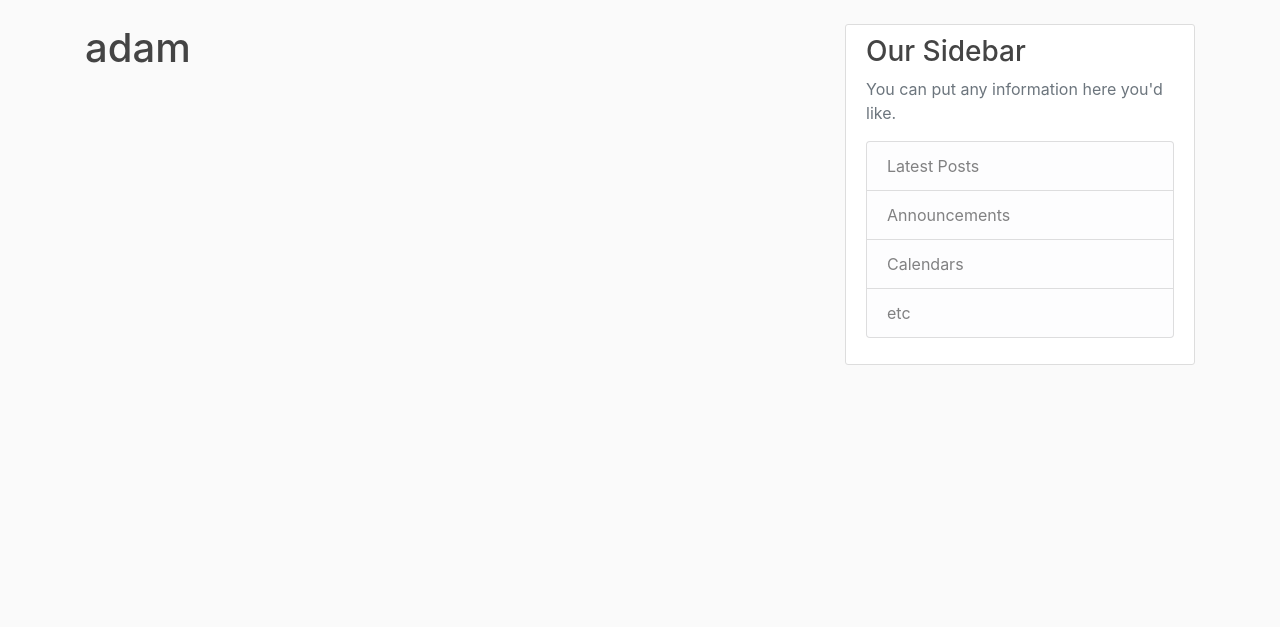
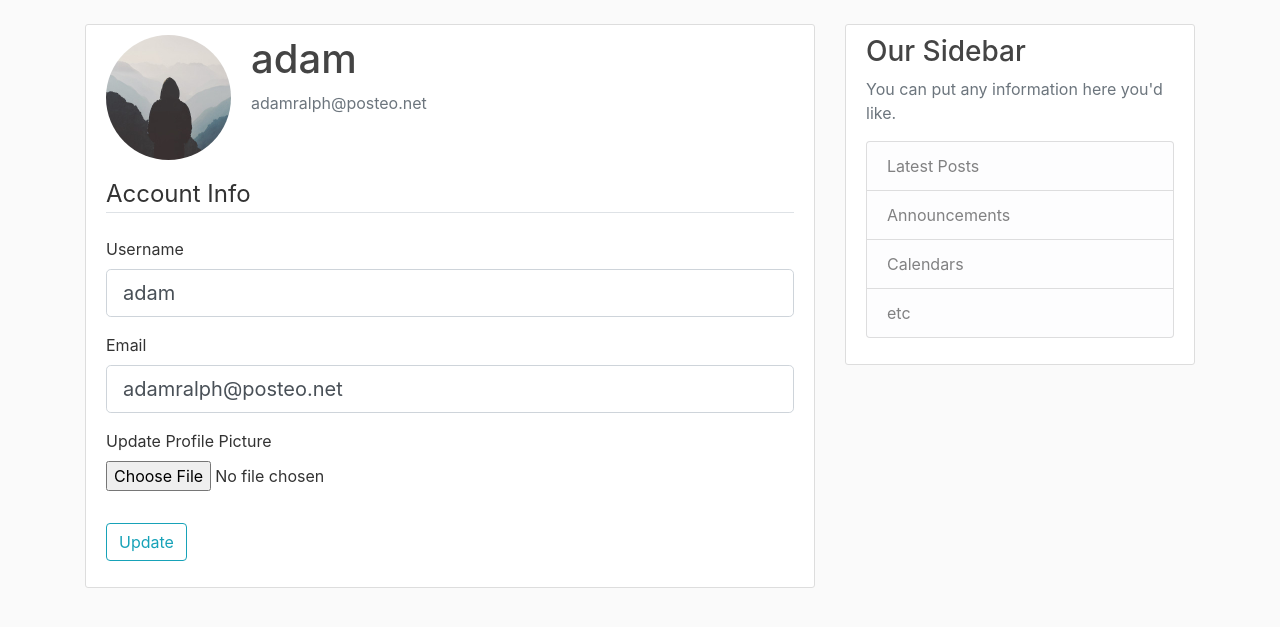
Before and after one commit to adamjralph/flaskblog, a Flask app: page /account in a window 1280 px wide. Shown: the part 56-683 px from the top of the page. Run offline with Flask 2, Linux system fonts and the light colour scheme; a user stored in the database is signed in; some libraries are stand-ins or nearby versions.

Commit message:
account updates -name, email, profile picture

```diff
--- a/flaskblog/forms.py
+++ b/flaskblog/forms.py
@@ -1,4 +1,6 @@
 from flask_wtf import FlaskForm
+from flask_wtf.file import FileField, FileAllowed
+from flask_login import current_user
 from wtforms import StringField, PasswordField, SubmitField, BooleanField
 # from wtforms.fields.core import BooleanField
 from wtforms.validators import DataRequired, EqualTo, Length, Email, ValidationError
@@ -32,3 +34,24 @@ class LoginForm(FlaskForm):
     password = PasswordField('Password', validators=[DataRequired()])
     remember = BooleanField('Remember Me')
     submit = SubmitField('Login')
+
+class UpdateAccountForm(FlaskForm):
+    username = StringField('Username',
+                    validators=[DataRequired(),
+                    Length(min=2, max=20)])
+    email = StringField('Email',
+                    validators=[DataRequired(), Email()])
+    picture = FileField('Update Profile Picture', validators=[FileAllowed(['jpg', 'png'])])
+    submit = SubmitField('Update')
+
+    def validate_username(self, username):
+        if username.data != current_user.username:
+            user = User.query.filter_by(username=username.data).first()
+            if user:
+                raise ValidationError('That username is taken! Please choose a unique username')
+
+    def validate_email(self, email):
+        if email.data != current_user.email:
+            user = User.query.filter_by(email=email.data).first()
+            if user:
+                raise ValidationError('That email is taken! Please choose a unique username')
--- a/flaskblog/routes.py
+++ b/flaskblog/routes.py
@@ -1,3 +1,5 @@
+import secrets
+import os
 from flask import (
     render_template,
     url_for,
@@ -7,7 +9,7 @@ from flask import (
 )
 
 from flaskblog import app, db, bcrypt
-from flaskblog.forms import RegistrationForm, LoginForm
+from flaskblog.forms import RegistrationForm, LoginForm, UpdateAccountForm
 from flaskblog.models import User, Post
 from flask_login import login_user, current_user, logout_user, login_required
 
@@ -71,7 +73,30 @@ def logout():
     logout_user()
     return redirect(url_for('home'))
 
-@app.route('/account')
+def save_picture(form_picture):
+    random_hex = secrets.token_hex(8)
+    _, f_ext = os.path.splitext(form_picture.filename)
+    picture_fn = random_hex + f_ext
+    picture_path = os.path.join(app.root_path, 'static/profile_pics', picture_fn)
+    form_picture.save(picture_path)
+    return picture_fn
+
+@app.route('/account', methods=['GET','POST'])
 @login_required
 def account():
-    return render_template('account.html', title='Account')
+    form = UpdateAccountForm()
+    if form.validate_on_submit():
+        if form.picture.data:
+            picture_file = save_picture(form.picture.data)
+            current_user.image_file = picture_file
+        current_user.username = form.username.data
+        current_user.email = form.email.data
+        db.session.commit()
+        flash('Your account has been updated!', 'success')
+        return redirect(url_for('account'))
+    elif request.method == 'GET':
+        form.username.data = current_user.username
+        form.email.data = current_user.email
+    image_file = url_for('static', filename='profile_pics/' + current_user.image_file)
+    return render_template('account.html', title='Account',
+                            image_file=image_file, form=form)
--- a/flaskblog/templates/account.html
+++ b/flaskblog/templates/account.html
@@ -1,4 +1,57 @@
 {% extends "layout.html" %}
 {% block content %}
-    <h1>{{ current_user.username }}</h1>
+<div class="content-section">
+    <div class="media">
+      <img class="rounded-circle account-img" src="{{ image_file }}">
+      <div class="media-body">
+        <h2 class="account-heading">{{ current_user.username }}</h2>
+        <p class="text-secondary">{{ current_user.email }}</p>
+      </div>
+    </div>
+        <form method="POST" action="" enctype="multipart/form-data">
+            {{ form.hidden_tag() }}
+            <fieldset class="form-group">
+                <legend class="border-bottom mb-4">Account Info</legend>
+                <div class="form-group">
+                    {{ form.username.label(class="form-control-label") }}
+
+                    {% if form.username.errors %}
+                        {{ form.username(class="form-control form-control-lg is-invalid") }}
+                        <div class="invalid-feedback">
+                            {% for error in form.username.errors %}
+                                <span>{{ error }}</span>
+                            {% endfor %}
+                        </div>
+                    {% else %}
+                        {{ form.username(class="form-control form-control-lg") }}
+                    {% endif %}
+                </div>
+                <div class="form-group">
+                    {{ form.email.label(class="form-control-label") }}
+                    {% if form.email.errors %}
+                        {{ form.email(class="form-control form-control-lg is-invalid") }}
+                        <div class="invalid-feedback">
+                            {% for error in form.email.errors %}
+                                <span>{{ error }}</span>
+                            {% endfor %}
+                        </div>
+                    {% else %}
+                        {{ form.email(class="form-control form-control-lg") }}
+                    {% endif %}
+                </div>
+                <div class="form-group">
+                    {{ form.picture.label() }}
+                    {{ form.picture(class="form-control-file")}}
+                    {% if form.picture.errors %}
+                        {% for error in form.picture.errors %}
+                            <span class="text-danger">{{ error }}</span><br>
+                {% endfor %}
+                    {% endif %}
+                </div>
+            </fieldset>
+            <div class="form-group">
+                {{ form.submit(class="btn btn-outline-info") }}
+            </div>
+        </form>
+  </div>
 {% endblock content %}
```
Also changed, not shown: flaskblog/site.db, flaskblog/static/profile_pics/24332259c952e0dd.jpg (added), flaskblog/static/profile_pics/4074128741450f6b.jpg (added), flaskblog/static/profile_pics/73ae2d810dca52fd.jpg (added), flaskblog/static/profile_pics/bcf8b8d5310bf5cf.jpg (added), flaskblog/static/profile_pics/default.jpg (added).
